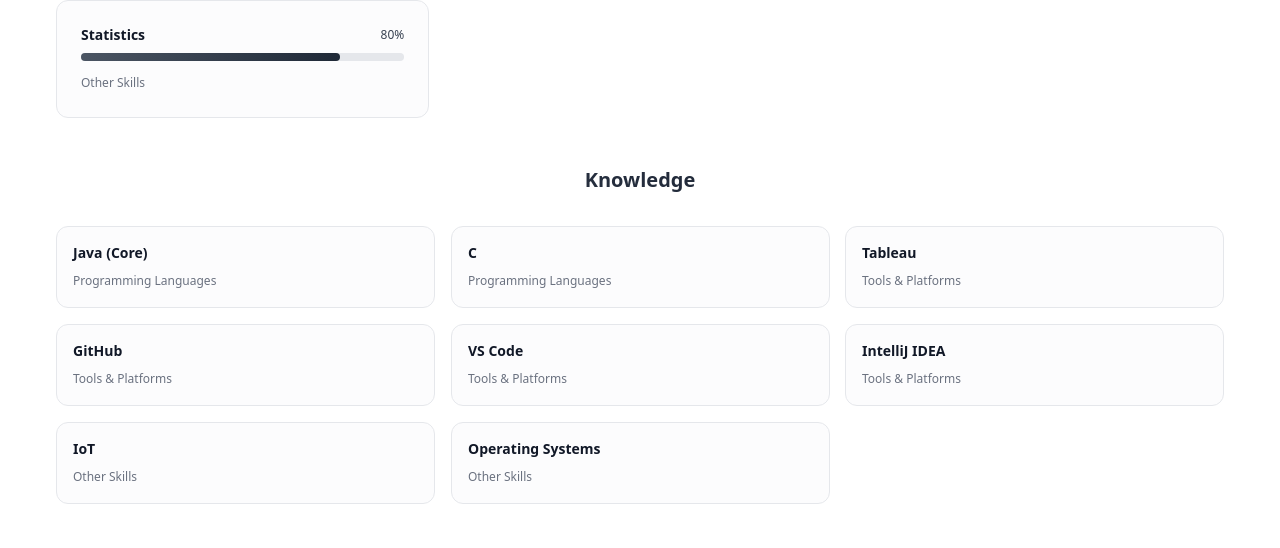
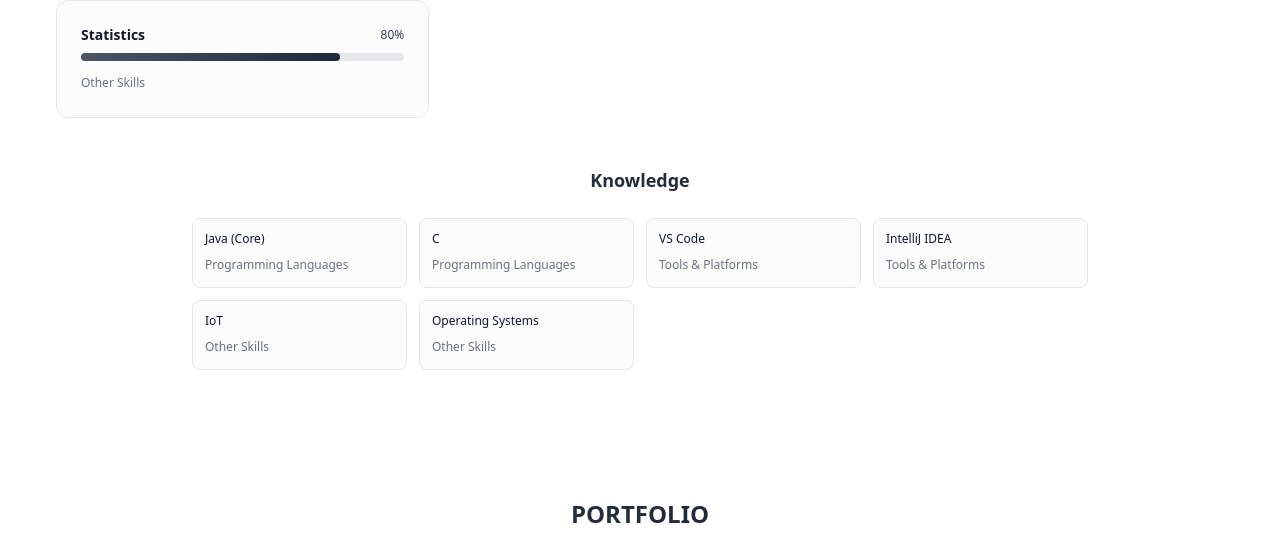
Before and after one commit to Riteshveer/ritsveer-demo, a React (Vite) app: page / in a window 1280 px wide. Shown: the part 2533-3081 px from the top of the page. Built offline with nearby package versions, Linux system fonts and the light colour scheme.

Commit message:
Refactor Knowledge section
Removed Tableau and GitHub cards, resized elements, and adjusted visuals in the Knowledge section.

```diff
--- a/src/components/SkillsSection.tsx
+++ b/src/components/SkillsSection.tsx
@@ -41,8 +41,6 @@ const SkillsSection = () => {
   const knowledgeItems = [
     { name: "Java (Core)", category: "Programming Languages" },
     { name: "C", category: "Programming Languages" },
-    { name: "Tableau", category: "Tools & Platforms" },
-    { name: "GitHub", category: "Tools & Platforms" },
     { name: "VS Code", category: "Tools & Platforms" },
     { name: "IntelliJ IDEA", category: "Tools & Platforms" },
     { name: "IoT", category: "Other Skills" },
@@ -83,21 +81,21 @@ const SkillsSection = () => {
           ))}
         </div>
 
-        {/* Knowledge Section */}
-        <div className="text-center mb-8">
-          <h3 className="text-lg md:text-xl font-bold mb-6 bg-gradient-to-r from-gray-700 to-gray-900 bg-clip-text text-transparent">
+        {/* Knowledge Section - Compact */}
+        <div className="text-center mb-6">
+          <h3 className="text-lg font-bold mb-4 bg-gradient-to-r from-gray-700 to-gray-900 bg-clip-text text-transparent">
             Knowledge
           </h3>
         </div>
 
-        <div className="grid md:grid-cols-2 lg:grid-cols-3 gap-4">
+        <div className="grid md:grid-cols-3 lg:grid-cols-4 gap-3 max-w-4xl mx-auto">
           {knowledgeItems.map((item, index) => (
             <div
               key={item.name}
-              className={`bg-gray-50/50 backdrop-blur-sm rounded-xl p-4 border border-gray-200 hover:border-gray-400/50 transition-all duration-500 hover:scale-105 ${isVisible ? 'animate-scale-in' : 'opacity-0 scale-95'}`}
+              className={`bg-gray-50/50 backdrop-blur-sm rounded-lg p-3 border border-gray-200 hover:border-gray-400/50 transition-all duration-500 hover:scale-105 ${isVisible ? 'animate-scale-in' : 'opacity-0 scale-95'}`}
               style={{ animationDelay: `${(skills.length + index) * 0.1}s` }}
             >
-              <h4 className="text-gray-900 font-semibold text-sm mb-1">{item.name}</h4>
+              <h4 className="text-gray-900 font-medium text-xs mb-1">{item.name}</h4>
               <span className="text-gray-500 text-xs">{item.category}</span>
             </div>
           ))}
```
